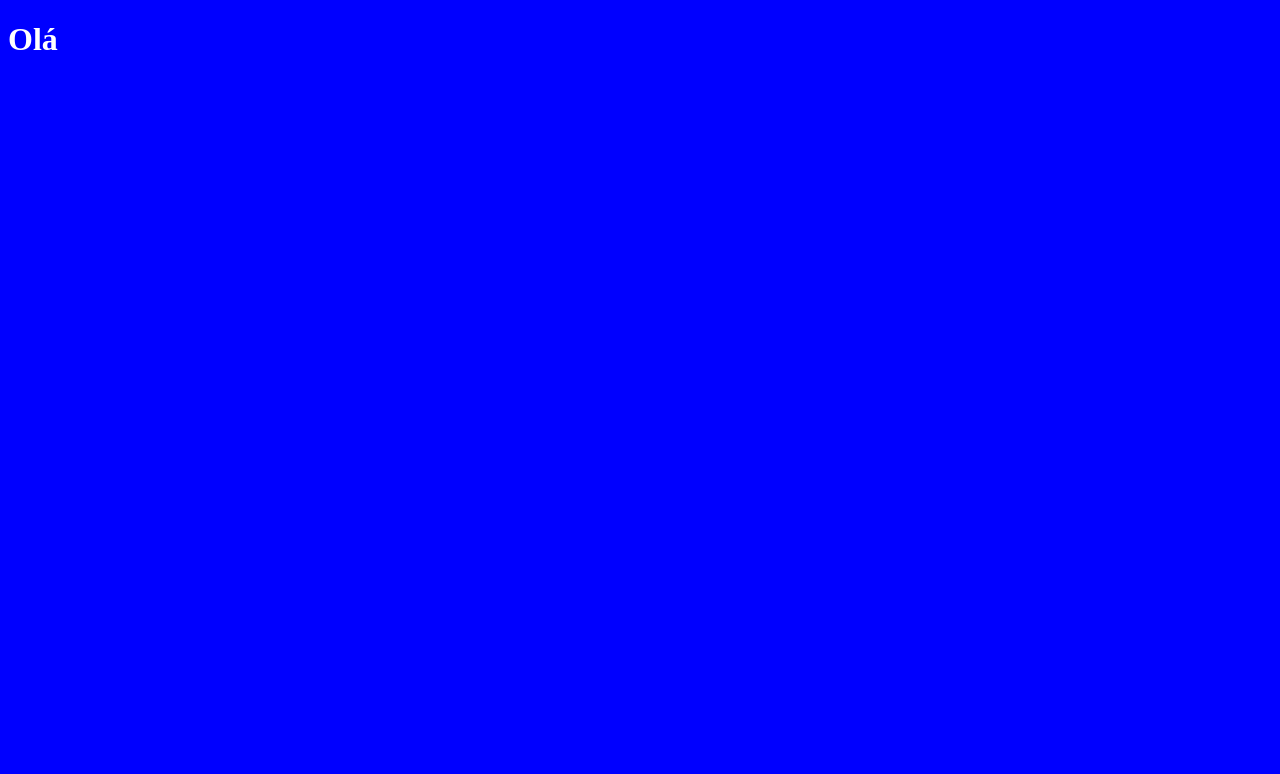
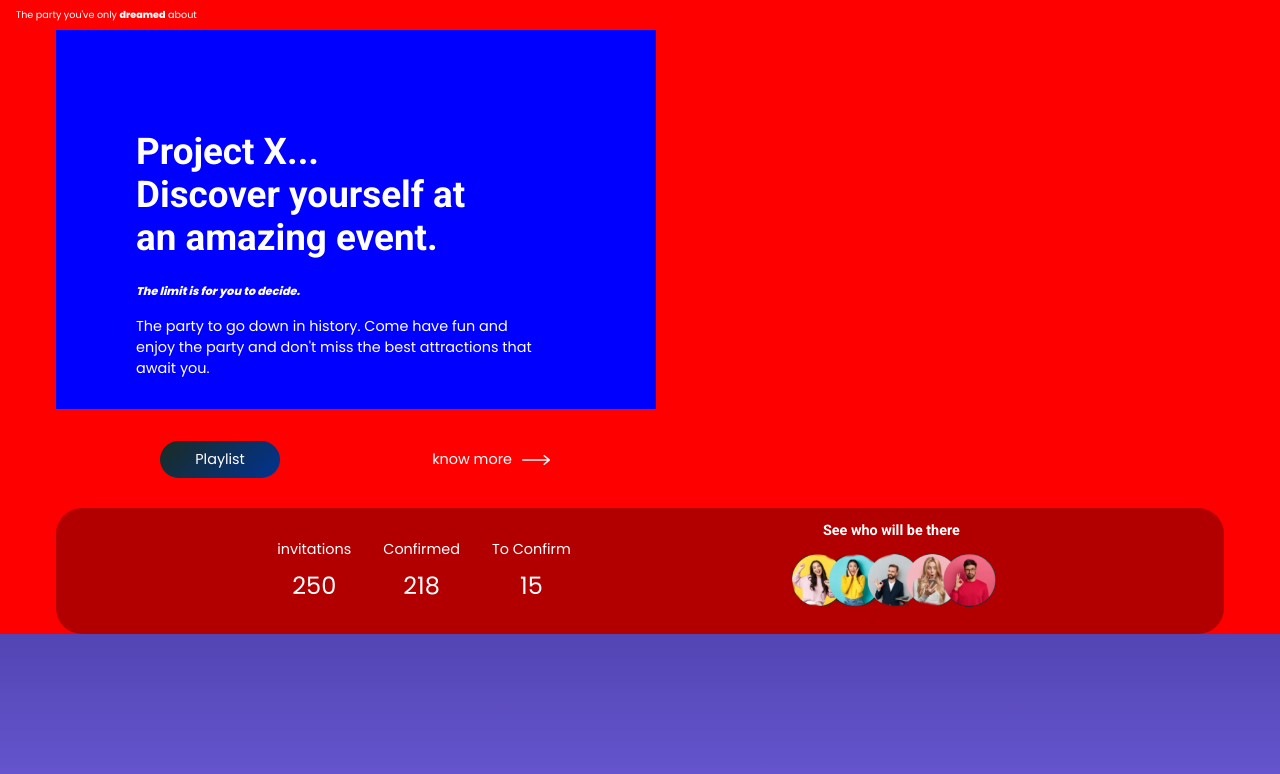
Before and after one commit to Cawesi/my-birthday, a website built with Parcel: page index.html in a window 1280 px wide. Built offline with nearby package versions, Linux system fonts and the light colour scheme.

Commit message:
Conteúdo principal

```diff
--- a/index.html
+++ b/index.html
@@ -7,11 +7,106 @@
 
     <title>Party Birthday</title>
 
+    <link rel="preconnect" href="https://fonts.googleapis.com">
+    <link rel="preconnect" href="https://fonts.gstatic.com" crossorigin>
+    <link href="https://fonts.googleapis.com/css2?family=Open+Sans:wght@300;400;700&family=Poppins:wght@200;400;800&family=Roboto:wght@100;300;400;700;900&display=swap" rel="stylesheet">
+
     <link rel="stylesheet" href="./src/styles/main.scss">
 </head>
 <body>
 
-    <h1>Olá</h1>
+    <div class="box-page">
+        <div class="container">
+
+            <header class="message">
+                The party you've only <b>dreamed</b> about
+            </header>
+
+            <main class="main__container">
+                <section class="main__container__description">
+                    <h1 class="main__container__description__title">
+                        Project X...
+                        <br>
+                        Discover yourself at an amazing event.
+                    </h1>
+
+                    <div class="main__container__description__paragraph">
+                        <p class="little--description--text">
+                            <strong>
+                                <i>
+                                    The limit is for you to decide.
+                                </i>
+                            </strong>
+                        </p>
+
+                        <p class="medium--description--text">
+                            The party to go down in history. Come have fun and enjoy the party and don't miss the best attractions that await you.
+                        </p>
+                    </div>
+                </section>
+
+                <div class="main__container__buttons">
+                    <div class="main__container__buttons__playlist text--button">
+                        Playlist
+                    </div>
+
+                    <div class="main__container__buttons__know__more">
+                        <div class="text--button">
+                            know more
+                        </div>
+
+                        <div>
+                            <img src="./src/images/icons/seta-direita.png" alt="Arrow Right">
+                        </div>
+                    </div>
+                </div>
+
+                <section class="main__container__guests">
+                    <div class="main__container__guests__card">
+                        <div class="main__container__guests__card__status">
+                            <ul>
+                                <li class="text--button">
+                                    invitations
+                                    <ul>
+                                        <li class="guest--value">
+                                            250
+                                        </li>
+                                    </ul>
+                                </li>
+
+                                <li class="text--button">
+                                    Confirmed
+                                    <ul>
+                                        <li class="guest--value">
+                                            218
+                                        </li>
+                                    </ul>
+                                </li>
+
+                                <li class="text--button">
+                                    To Confirm
+                                    <ul>
+                                        <li class="guest--value">
+                                            15
+                                        </li>
+                                    </ul>
+                                </li>
+                            </ul>
+                        </div>
+
+                        <div class="main__container__guests__card__status__confirmed">
+                            <h2 class="text--button">See who will be there</h2>
+
+                            <div class="guest--value">
+                                <img src="./src/images/follow.png" class="img--follow" alt="Follow">
+                            </div>
+                        </div>
+                    </div>
+                </section>
+            </main>
+
+        </div>
+    </div>
 
     <script src="./src/js/main.js"></script>
 </body>
--- a/package.json
+++ b/package.json
@@ -12,6 +12,7 @@
   "license": "ISC",
   "devDependencies": {
     "@parcel/transformer-sass": "^2.9.1",
-    "parcel": "^2.9.1"
+    "parcel": "^2.9.1",
+    "sharp": "^0.31.3"
   }
 }
--- /dev/null
+++ b/src/styles/components/_main-description.scss
@@ -0,0 +1,109 @@
+@use 'variables';
+
+.main__container {
+    padding: 0 56px;
+
+    &__description {
+        max-width: 600px;
+        margin-bottom: 32px;
+        padding: 100px 0 30px 80px;
+        background-color: blue;
+
+        &__title {
+            width: 350px;
+            font-size: 2.3em;
+            margin-bottom: 24px;
+        }
+
+        &__paragraph {
+            width: 400px;
+            display: flex;
+            row-gap: 16px;
+            flex-direction: column;
+        }
+    }
+
+    &__buttons {
+        width: 600px;
+        display: flex;
+        column-gap: 48px;
+        justify-content: space-evenly;
+
+        &__playlist {
+            width: 120px;
+            padding: 8px;
+            text-align: center;
+
+            border-radius: 20px;
+            -webkit-border-radius: 20px;
+            -moz-border-radius: 20px;
+            -ms-border-radius: 20px;
+            -o-border-radius: 20px;
+
+            background-image: linear-gradient(135deg, #1B2C22, #013392);
+
+            &:hover {
+                cursor: pointer;
+            }
+        }
+
+        &__know__more {
+            display: flex;
+            column-gap: 8px;
+            align-items: center;
+
+            & > div {
+                display: flex;
+                column-gap: 8px;
+                align-items: center;
+
+                &:hover {
+                    cursor: pointer;
+                }
+            }
+        }
+    }
+
+    &__guests {
+        margin-top: 30px;
+        padding: 14px 12px;
+        background-color: rgba(0, 0, 0, 0.30);
+
+        border-radius: 26px;
+        -webkit-border-radius: 26px;
+        -moz-border-radius: 26px;
+        -ms-border-radius: 26px;
+        -o-border-radius: 26px;
+
+        &__card {
+            display: flex;
+            align-items: center;
+            justify-content: space-evenly;
+
+            &__status {
+
+                & > ul {
+                    display: flex;
+                    column-gap: 32px;
+                    text-align: center;
+                }
+            }
+
+            &__status__confirmed {
+                display: flex;
+                flex-direction: column;
+                align-items: center;
+                justify-content: center;
+            }
+        }
+    }
+}
+
+.img--follow {
+    height: 64px;
+}
+
+.guest--value {
+    margin-top: 8px;
+    font-size: 24px;
+}
--- /dev/null
+++ b/src/styles/components/_message.scss
@@ -0,0 +1,6 @@
+@use 'variables';
+
+.message {
+    font-size: .6em;
+    padding: 8px 16px;
+}
--- /dev/null
+++ b/src/styles/components/_variables.scss
@@ -0,0 +1 @@
+$color-primaryText: #fff;
--- a/src/styles/main.scss
+++ b/src/styles/main.scss
@@ -1,4 +1,32 @@
-body {
-    background-color: blue;
-    color: white;
+@use 'reset';
+@use './components/variables';
+@use './components/message';
+@use './components/main-description';
+
+.box-page {
+    width: 100vw;
+    min-height: 100vh;
+    background-image: linear-gradient(180deg, #02003e, #6857d2)
 }
+
+.container {
+    max-width: 1280px;
+    width: 100%;
+    min-height: 600px;
+    background-color: red;
+
+    margin: 0 auto;
+}
+
+
+.little--description--text {
+    font-size: .7em;
+}
+
+.medium--description--text {
+    font-size: .9em;
+}
+
+.text--button {
+    font-size: .9em;
+}
--- /dev/null
+++ b/src/styles/reset.scss
@@ -0,0 +1,22 @@
+@use "./components/variables";
+
+* {
+    margin: 0;
+    padding: 0;
+    box-sizing: border-box;
+
+    color: variables.$color-primaryText;
+    font-family: 'Poppins', sans-serif;
+}
+
+h1, h2, h3, h4, h5, h6 {
+    font-family: 'Roboto', sans-serif;
+}
+
+a {
+    text-decoration: none;
+}
+
+ul {
+    list-style: none
+}
```
Also changed, not shown: src/images/follow.png (added), src/images/icons/seta-direita.png (added), 1 other file.
